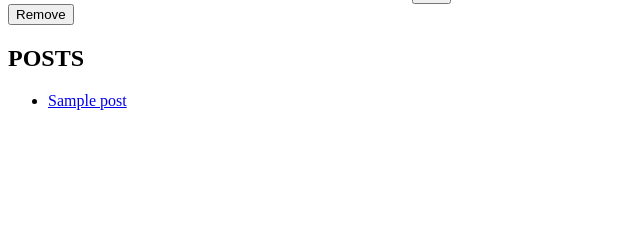
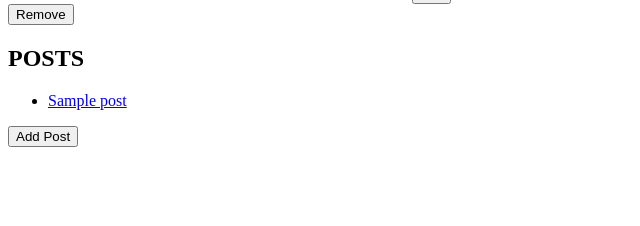
Before and after one commit to clchen-arcadia/flask-blogly, a Flask app: page /users/1 in a window 1280 px wide. Shown: the part 382-608 px from the top of the page, without its empty margins (0-640 px from the left). Run offline with Flask 3, Linux system fonts and the light colour scheme; tables that the repository leaves empty hold one stand-in row (values such as "Sample post"); grey boxes marked "Sample" are stand-in pictures.

Commit message:
Add edit post and new post html and handling

```diff
--- a/app.py
+++ b/app.py
@@ -138,3 +138,61 @@ def show_post_page(post_id):
         post=post,
         user_id=user_id
     )
+
+@app.get('/users/<int:user_id>/posts/new')
+def display_form_new_post(user_id):
+    """Display page for form to create new post"""
+
+    user = User.query.get_or_404(user_id)
+
+    return render_template(
+        'new_post_form.html',
+        user=user
+    )
+
+@app.post('/users/<int:user_id>/posts/new')
+def submit_new_post(user_id):
+    """Function handles submission of new post and redirects"""
+
+    user = User.query.get_or_404(user_id)
+
+    data = request.form
+    title = data.get('post-title')
+    content = data.get('post-content')
+
+    new_post = Post(title=title, content=content, user_id=user_id)
+
+    db.session.add(new_post)
+
+    db.session.commit()
+
+    return redirect(f"/users/{user_id}")
+
+@app.get('/posts/<int:post_id>/edit')
+def show_edit_post_form(post_id):
+    """Function displays form to edit a post"""
+
+    post = Post.query.get_or_404(post_id)
+
+    return render_template(
+        'edit_post_form.html',
+        post=post
+    )
+
+@app.post('/posts/<int:post_id>/edit')
+def handle_edit_post(post_id):
+    """Function handles an edit post form submit"""
+
+    post = Post.query.get_or_404(post_id)
+
+    data = request.form
+
+    title = data.get('post-title')
+    content = data.get('post-content')
+
+    post.title = title
+    post.content = content
+
+    db.session.commit()
+
+    return redirect(f'/posts/{post_id}')
--- a/templates/user_page.html
+++ b/templates/user_page.html
@@ -20,4 +20,6 @@
 {% endfor%}
 </ul>
 
+<a href="/users/{{user.id}}/posts/new"><button>Add Post</button></a>
+
 {% endblock %}
```
Also changed, not shown: templates/edit_post_form.html (added, +25 -0 lines), templates/new_post_form.html (added, +24 -0 lines).
